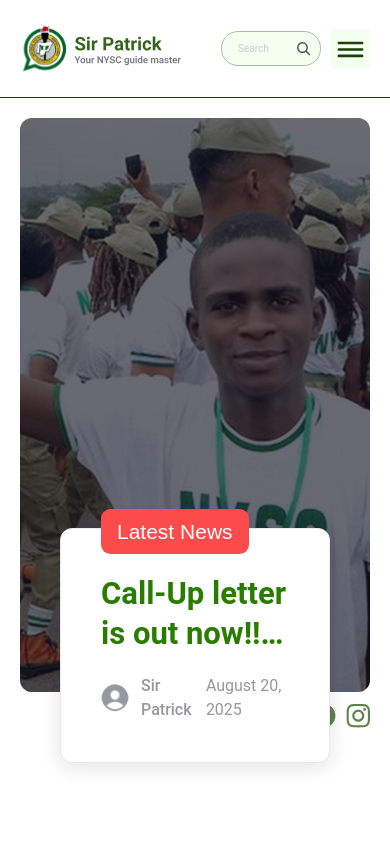
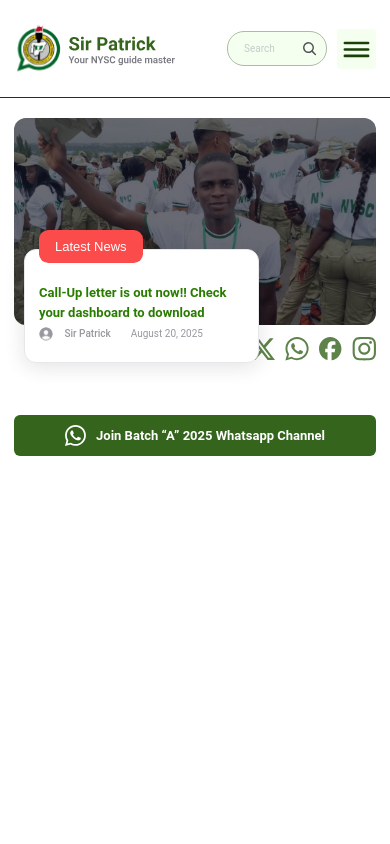
Before and after one commit to HenryAgu/sir-patrick, a React (Vite) app: page / in a window 390 px wide. Shown: the top 844 px of the page. Built offline with nearby package versions, Linux system fonts and the light colour scheme.

Commit message:
feat: mobile and desktop home hero

```diff
--- a/src/components/Home/homeHero.tsx
+++ b/src/components/Home/homeHero.tsx
@@ -2,8 +2,8 @@
 
 const HomeHero = () => {
   return (
-    <section className="my-5 w-full">
-      <div className="relative w-full h-[574px] rounded-[12px] overflow-hidden">
+    <section className="my-5 mb-[-60px] lg:mb-[-100px] w-full">
+      <div className="relative w-full h-[207px] lg:h-[574px] rounded-[12px] overflow-hidden">
         <img
           src="/images/hero.png"
           alt="hero_image"
@@ -14,25 +14,25 @@
       <div className="flex justify-end">
         <SocialMenu />
       </div>
-      <div className="bg-white border border-secondary-100 max-w-[598px] rounded-[12px] px-10 pb-10 shadow-custom-dark font-roboto flex flex-col mx-10 relative bottom-50">
-        <p className="bg-[#FB4B4B] text-[21px] leading-[31.2px] text-white w-fit rounded-[9.36px] px-4 py-[7px] relative bottom-5 font-work-sans">
+      <div className="bg-white border border-secondary-100 max-w-[235px] lg:max-w-[598px] rounded-[12px] px-3.5 lg:px-10 pb-4 lg:pb-10 shadow-custom-dark font-roboto flex flex-col mx-2.5 lg:mx-10 relative bottom-28 lg:bottom-50">
+        <p className="bg-[#FB4B4B] text-[13px] lg:text-[21px] lg:leading-[31.2px] text-white w-fit rounded-[9.36px] px-4 py-[7px] relative bottom-5 font-work-sans">
           Latest News
         </p>
-        <h1 className="max-w-[480px] text-brand-green-700 font-semibold text-[31px] leading-10 line-clamp-2">
+        <h1 className="max-w-[480px] text-brand-green-700 font-semibold text-[13px] lg:text-[31px] lg:leading-10 line-clamp-2">
           Call-Up letter is out now!! Check your dashboard to download
         </h1>
-        <div className="mt-5 flex items-center gap-x-5">
+        <div className="lg:mt-5 flex items-center gap-x-5">
           <div className="flex items-center gap-x-3">
             <img
               src="/icons/avatar.svg"
               alt="avatar_icons"
-              className="h-7 w-8 aspect-square"
+              className="lg:h-7 lg:w-8 h-[13.5px] w-[13.5px] aspect-square"
             />
-            <p className="text-secondary-400 text-base font-medium leading-6">
+            <p className="text-secondary-400 text-[10px] lg:text-base font-medium leading-6">
               Sir Patrick
             </p>
           </div>
-          <p className="text-secondary-400 text-base font-normal leading-6">
+          <p className="text-secondary-400 text-[10px] lg:text-base font-normal leading-6">
             August 20, 2025
           </p>
         </div>
--- /dev/null
+++ b/src/components/channelLink.tsx
@@ -0,0 +1,17 @@
+import { Link } from "@tanstack/react-router";
+
+const ChannelLink = () => {
+  return (
+    <section className="lg:w-[75%] w-full mx-auto container mb-20 ">
+      <Link
+        to="/"
+        className="bg-brand-green-900 text-white py-2.5 lg:py-5 rounded-[6px] lg:rounded-[12px] flex items-center justify-center gap-x-2.5"
+      >
+        <img src="/icons/white-whatsapp.svg" alt="whatsapp_icon" className="lg:w-auto lg:h-auto w-[21.15px] h-[21.15px]"/>
+        <p className="text-white font-bold font-roboto text-[13px] lg:text-[31px] lg:leading-7">Join Batch “A” 2025 Whatsapp Channel</p>
+      </Link>
+    </section>
+  );
+};
+
+export default ChannelLink;
--- a/src/components/layout/Footer.tsx
+++ b/src/components/layout/Footer.tsx
@@ -25,7 +25,7 @@
     },
   ];
   return (
-    <footer className="bg-brand-green-300 px-5 lg:px-30 py-10 font-roboto border-t border-t-secondary-100 container mx-auto w-full ">
+    <footer className="bg-brand-green-300 px-3.5 lg:px-30 py-10 font-roboto border-t border-t-secondary-100 container mx-auto w-full ">
       <div className="flex lg:flex-row flex-col-reverse items-center lg:items-start text-center lg:text-left gap-x-30 2xl:gap-x-40">
         <div className="flex flex-col gap-y-3.5 border-t lg:border-t-0 border-brand-gray-300 pt-5 lg:pt-0 w-full lg:w-fit">
           <p className="text-secondary-900 text-base leading-[21px] font-semibold hidden lg:block">
--- a/src/components/layout/Navbar.tsx
+++ b/src/components/layout/Navbar.tsx
@@ -26,7 +26,7 @@
     }, 500);
   };
   return (
-    <nav className="container mx-auto w-full border-b lg:border-b-0 border-b-brand-gray-800 px-5 lg:px-14 xl:px-30 py-6 flex items-center justify-between font-roboto">
+    <nav className="container mx-auto w-full border-b lg:border-b-0 border-b-brand-gray-800 px-3.5 lg:px-14 xl:px-30 py-6 flex items-center justify-between font-roboto">
       <Link to="/">
         <img
           src="/icons/Logo.svg"
--- a/src/routes/index.tsx
+++ b/src/routes/index.tsx
@@ -1,12 +1,14 @@
 import { createFileRoute } from '@tanstack/react-router'
 import "../index.css"
 import HomeHero from '@/components/Home/homeHero'
+import ChannelLink from '@/components/channelLink'
 export const Route = createFileRoute('/')({
   component: RouteComponent,
 })
 
 function RouteComponent() {
-  return <main className='min-h-screen mx-auto w-full container xl:px-30 px-5'>
+  return <main className='min-h-screen mx-auto w-full container xl:px-30 px-3.5'>
     <HomeHero/>
+    <ChannelLink/>
   </main>
 }
```
Also changed, not shown: public/icons/white-whatsapp.svg (added).
